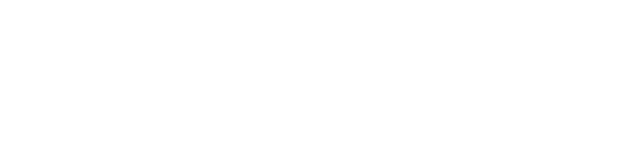
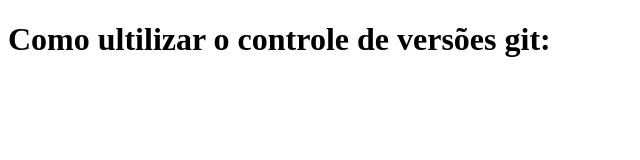
Before and after one commit to pehefin/tutorial_git, a plain HTML site: page index.html in a window 1280 px wide. Shown: the whole page, without its empty margins (0-640 px from the left). Drawn offline with Linux system fonts and the light colour scheme.

Commit message:
Criação do título do corpo da página

```diff
--- a/index.html
+++ b/index.html
@@ -3,10 +3,10 @@
 <head>
     <meta charset="UTF-8">
     <meta name="viewport" content="width=device-width, initial-scale=1.0">
-    <title>Tutorial Git</title>
+    <title>Tutorial git</title>
 </head>
 <body>
-
+    <h1>Como ultilizar o controle de versões git:</h1>
 
 
 </body>
```
